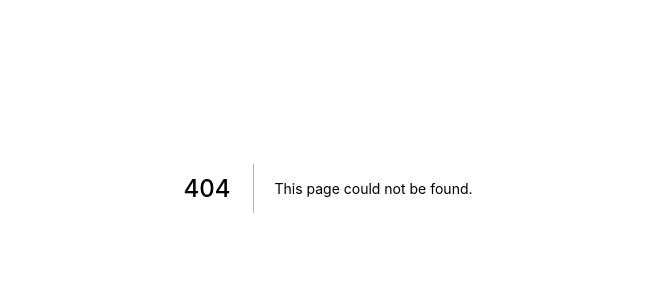
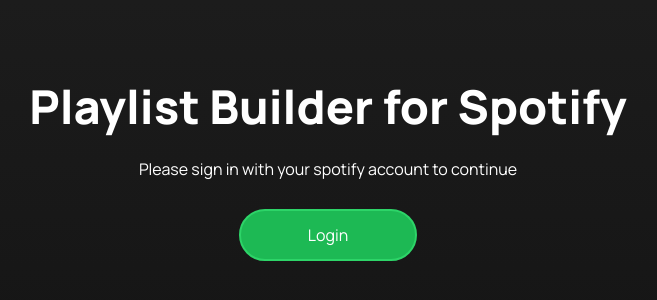
Before and after one commit to Kyle-Kroger/Spotify-playlist-builder, a Next.js app: page /login in a window 1280 px wide. Before the commit this address had no page. Shown: the part 212-512 px from the top of the page, without its empty margins (312-969 px from the left). Built offline with nearby package versions, Linux system fonts and the light colour scheme.

Commit message:
add basic login page

```diff
--- a/pages/api/callback.ts
+++ b/pages/api/callback.ts
@@ -3,7 +3,7 @@
 import { URLSearchParams } from "url";
 import cookie from "cookie";
 
-const { CLIENT_ID, CLIENT_SECRET, REDIRECT_URI } = process.env;
+const { CLIENT_ID, CLIENT_SECRET, REDIRECT_URI, MAIN_PAGE } = process.env;
 const auth = `Basic ${Buffer.from(`${CLIENT_ID}:${CLIENT_SECRET}`).toString(
   "base64"
 )}`;
@@ -70,7 +70,7 @@
     }
 
     res.setHeader("Set-Cookie", tokenCookieArr);
-    res.send(data);
+    res.redirect("/");
   } catch (err) {
     console.warn(err);
   }
--- /dev/null
+++ b/pages/login.tsx
@@ -0,0 +1,38 @@
+import Link from "next/link";
+import styled from "styled-components";
+
+const Wrapper = styled.div`
+  min-height: 100%;
+  background: var(--player-gradient);
+
+  display: flex;
+  flex-direction: column;
+  justify-content: center;
+  align-items: center;
+  gap: var(--spacing-xl);
+  padding-bottom: var(--spacing-xl);
+`;
+
+const LoginButton = styled.a`
+  display: inline-block;
+  background-color: var(--color-spotify-green);
+  border: 2px solid var(--color-spotify-outline);
+  border-radius: var(--radius-pill);
+  padding: var(--spacing-md);
+  min-width: 178px;
+  text-align: center;
+`;
+
+const Login = () => {
+  return (
+    <Wrapper>
+      <h1>Playlist Builder for Spotify</h1>
+      <p>Please sign in with your spotify account to continue</p>
+      <Link href="/api/login" passHref>
+        <LoginButton>Login</LoginButton>
+      </Link>
+    </Wrapper>
+  );
+};
+
+export default Login;
--- a/styles/GlobalStyle.ts
+++ b/styles/GlobalStyle.ts
@@ -5,6 +5,12 @@
 const GlobalStyle = createGlobalStyle`
   ${reset}
   ${variables}
+
+  html,
+  body,
+  #__next {
+    height: 100%;
+  }
 
   html {
     *,
```
